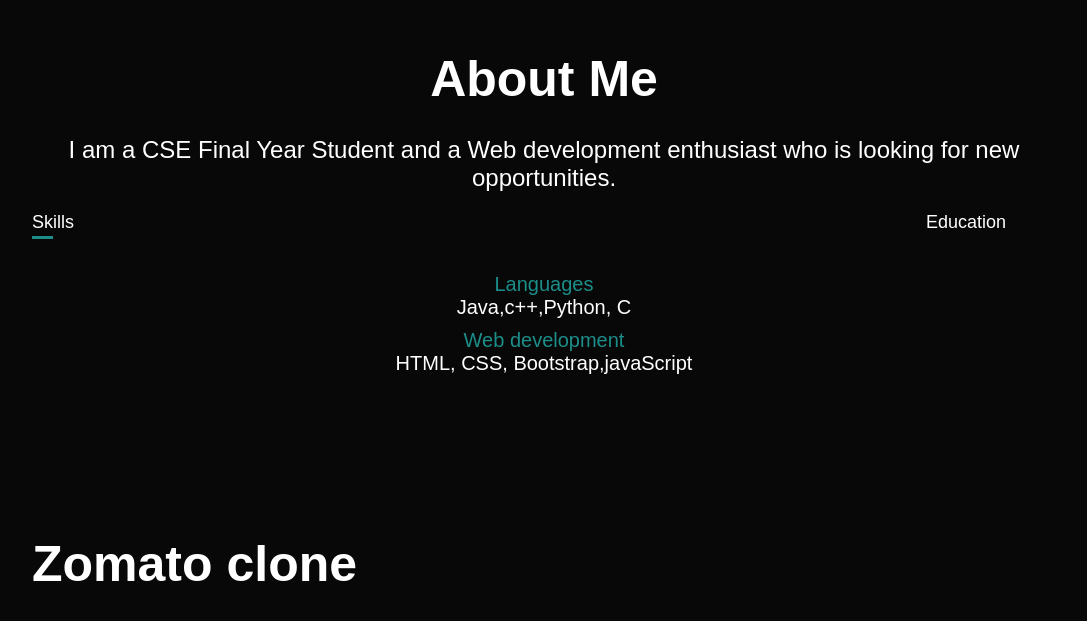
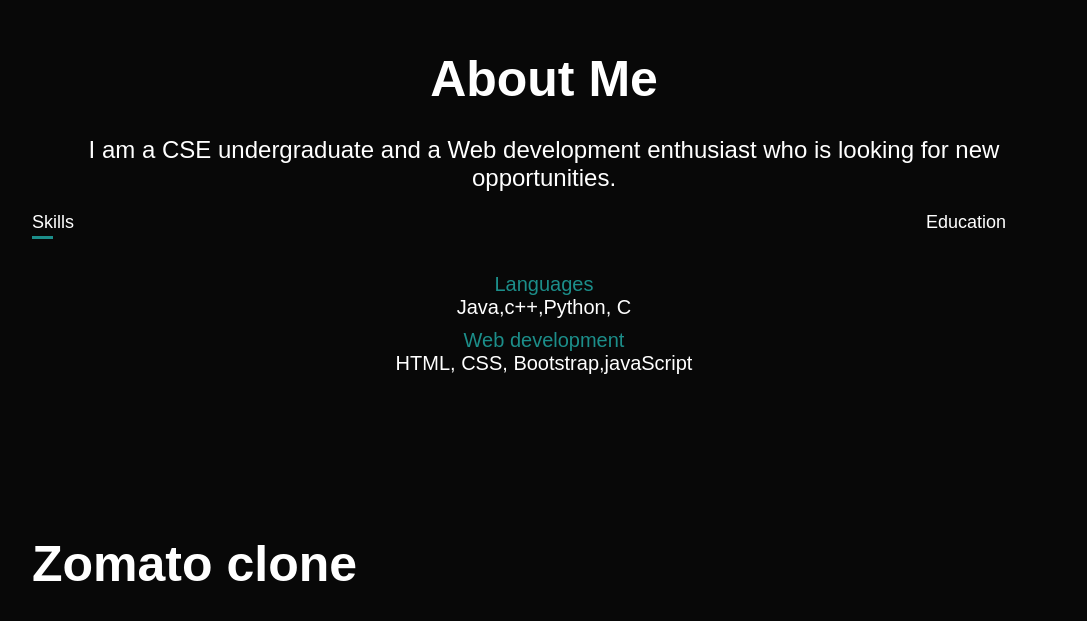
Before and after one commit to shiladityaGanguly/portfolio-website, a plain HTML site: page index.html in a window 1280 px wide. Shown: the part 840-1461 px from the top of the page, without its empty margins (96-1183 px from the left). Drawn offline with Linux system fonts and the light colour scheme.

Commit message:
Update index.html

```diff
--- a/index.html
+++ b/index.html
@@ -37,7 +37,7 @@
         <div class="container">
                     <h1 class="sub-title">About Me</h1>
                     <br>
-                    <p>I am a CSE Final Year Student and a Web development enthusiast who is looking for new opportunities.</p>
+                    <p>I am a CSE undergraduate and a Web development enthusiast who is looking for new opportunities.</p>
                     <div class="tab-titles">
                         <p class="tab-links active-link" onclick="opentab('skills')">Skills</p>
                         <p class="tab-links" onclick="opentab('education')">Education</p>
```
